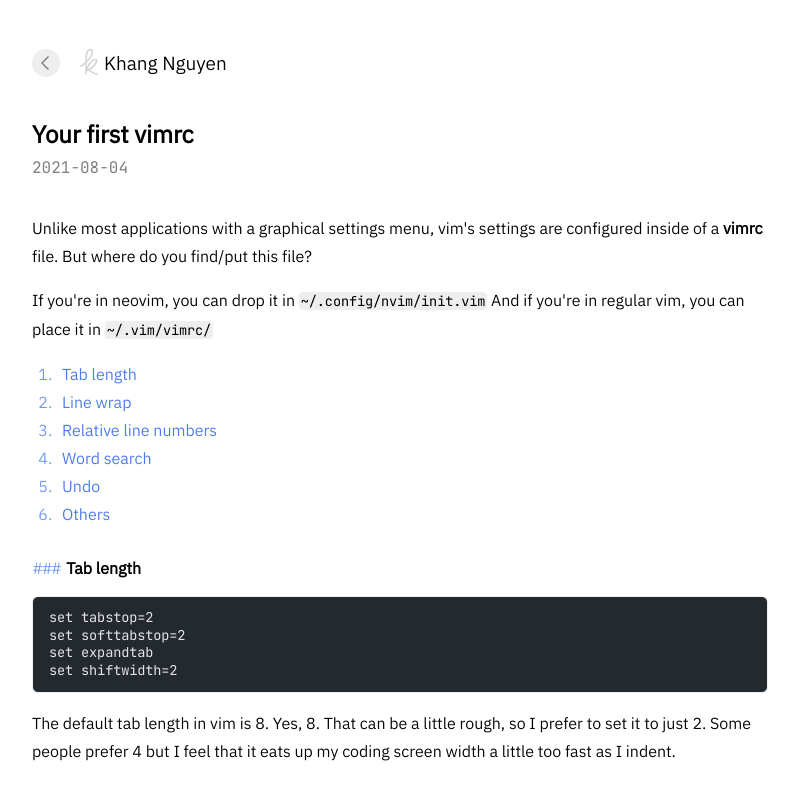
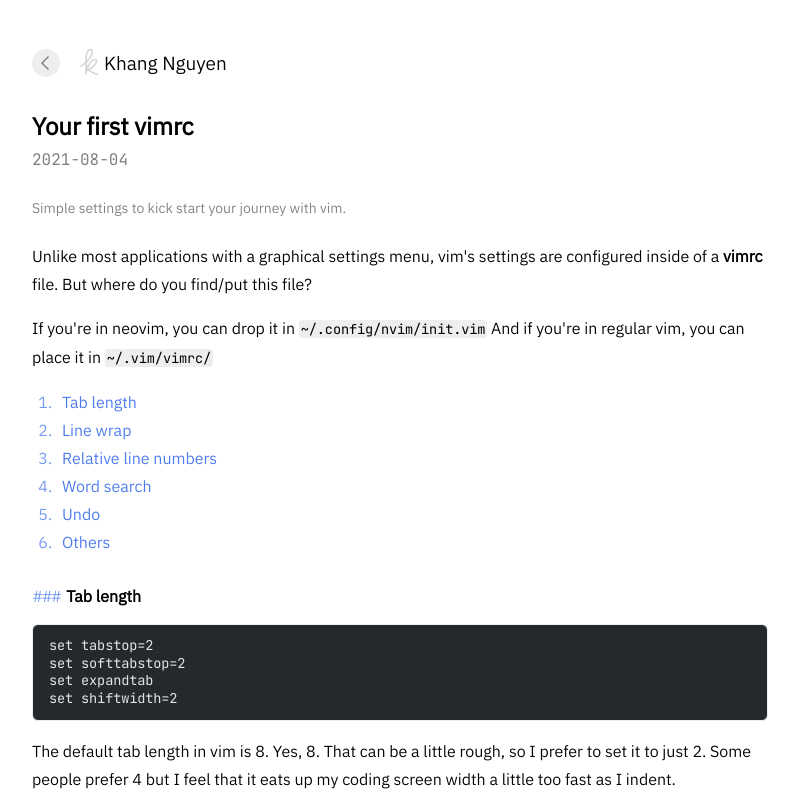
Before and after one commit to nguyenvukhang/site, an Astro site: page /articles/2021-08-04-vim-sets in a window 1280 px wide. Shown: the top 796 px of the page, without its empty margins (240-1039 px from the left). Built offline with nearby package versions, Linux system fonts and the light colour scheme; Astro itself is replaced by a stand-in of ours; some packages are replaced by stand-ins of ours; code samples lack their colours.

Commit message:
Add description display on articles

```diff
--- a/src/layouts/Article.astro
+++ b/src/layouts/Article.astro
@@ -9,12 +9,15 @@
 
 <Main prevpage="/articles">
   <Section>
-    <div class="mt-2 mb-8">
-      <div class="font-semibold text-2xl mb-1">{title}</div>
-      <div class="font-mono text-fg1">{pubDate}</div>
-    </div>
-    <div class="space-y-text">
-      <slot />
+    <div class="space-y-6">
+      <div>
+        <div class="font-semibold text-2xl mb-1">{title}</div>
+        <div class="font-mono text-fg1">{pubDate}</div>
+      </div>
+      <div class="text-fg1 text-sm">{description}</div>
+      <div class="space-y-text">
+        <slot />
+      </div>
     </div>
   </Section>
 </Main>
```
